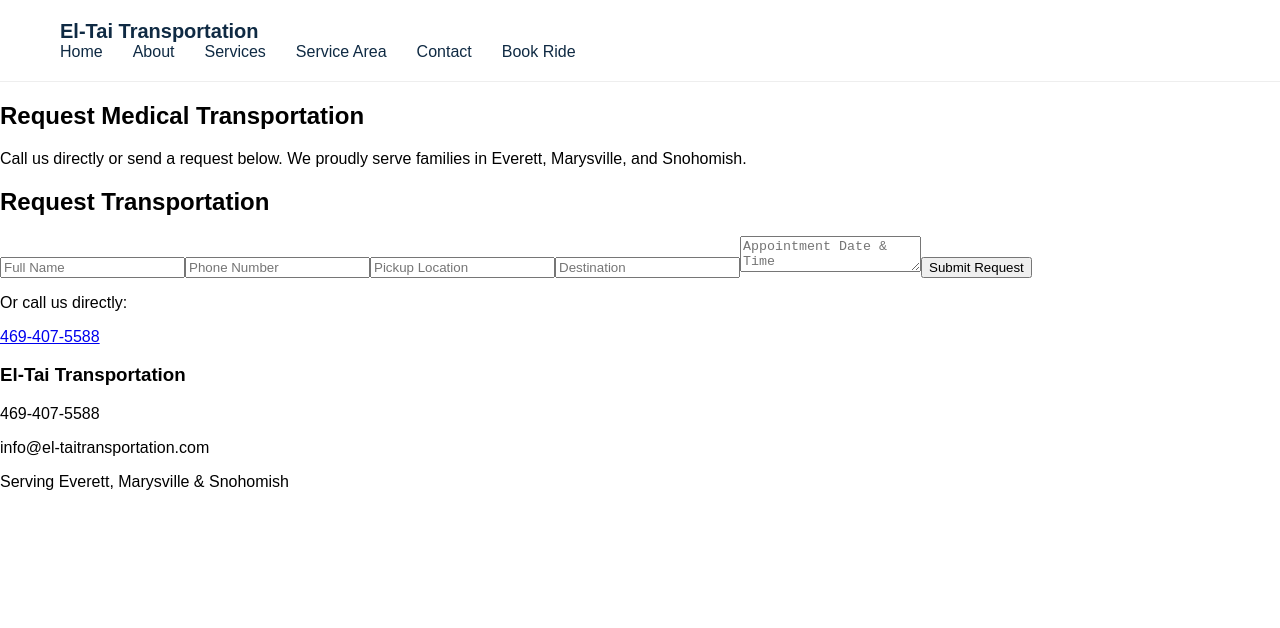
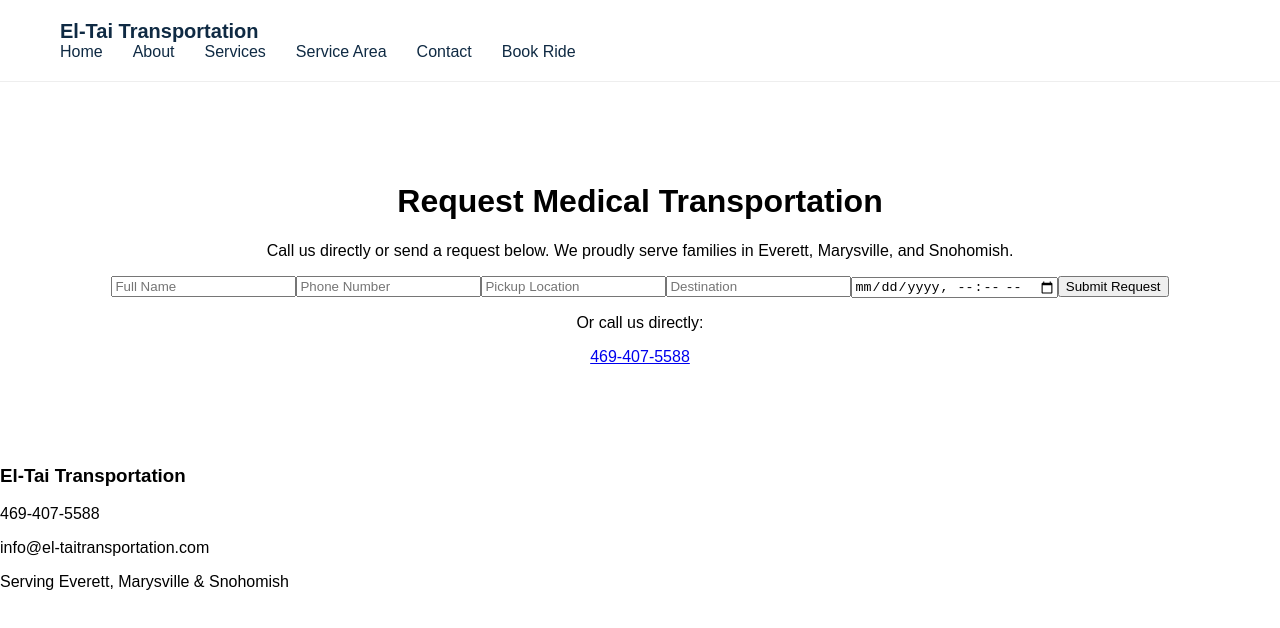
Before and after one commit to WillieKM/el-tai-nemt-v2, a Next.js app: page /contact in a window 1280 px wide. Shown: the top 628 px of the page. Built offline with nearby package versions, Linux system fonts and the light colour scheme.

Commit message:
Update contact page metadata and form structure

```diff
--- a/app/contact/page.tsx
+++ b/app/contact/page.tsx
@@ -1,38 +1,36 @@
 export const metadata = {
-  title: "Contact El-Tai Transportation | Medical Transportation Snohomish County",
+  title: "Request Medical Transportation | El-Tai Transportation",
   description:
-    "Request Non-Emergency Medical Transportation in Everett, Marysville, and Snohomish.",
+    "Request Non-Emergency Medical Transportation in Everett, Marysville & Snohomish.",
 };
 
 export default function ContactPage() {
   return (
-    <main className="contact-page">
+    <main className="section">
 
-      <section className="contact-hero">
       <h1>Request Medical Transportation</h1>
+
       <p>
         Call us directly or send a request below. We proudly serve families
         in Everett, Marysville, and Snohomish.
       </p>
-      </section>
-<section className="contact-form-section">
-  <h2>Request Transportation</h2>
 
       <form className="contact-form">
+
         <input type="text" placeholder="Full Name" required />
         <input type="tel" placeholder="Phone Number" required />
         <input type="text" placeholder="Pickup Location" required />
         <input type="text" placeholder="Destination" required />
-    <textarea placeholder="Appointment Date & Time"></textarea>
+        <input type="datetime-local" required />
 
         <button type="submit">Submit Request</button>
+
       </form>
 
       <div className="contact-direct">
         <p>Or call us directly:</p>
         <a href="tel:4694075588">469-407-5588</a>
       </div>
-</section>
 
     </main>
   );
```
Lines whose indentation alone changed are shown as unchanged.
